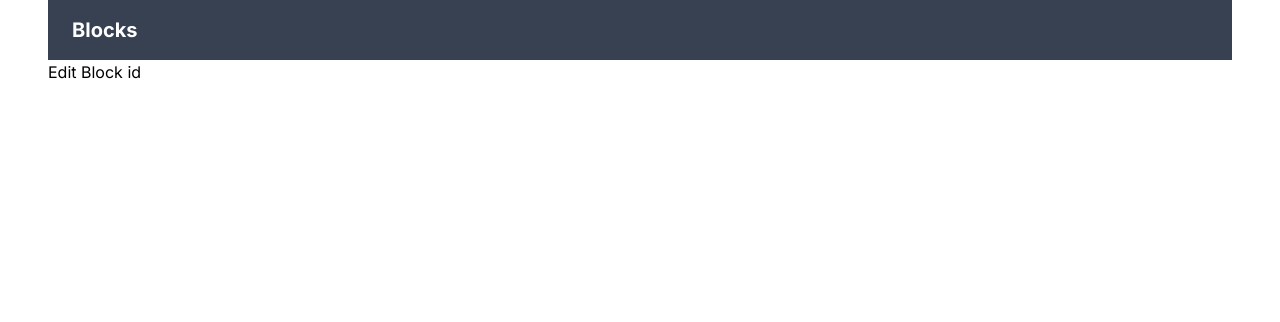
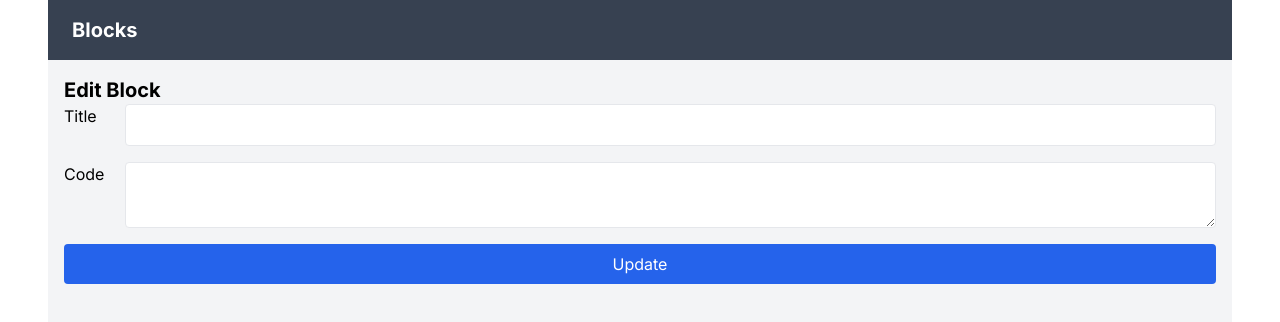
Before and after one commit to bella77-69/blocks-app, a Next.js app: page /blocks/1/edit in a window 1280 px wide. Shown: the top 322 px of the page. Built offline with nearby package versions, Linux system fonts and the light colour scheme.

Commit message:
Edit block page, functionality working, updates db, working on styling pages

```diff
--- a/src/app/blocks/[id]/edit/page.tsx
+++ b/src/app/blocks/[id]/edit/page.tsx
@@ -1,11 +1,56 @@
-import React from 'react';
+import React from "react";
+import { db } from "@/db";
+import { redirect } from "next/navigation";
 
-function edit() {
-    return (
-        <div>
-              <h1>Edit Block id</h1>
-        </div>
-    );
+interface BlockParams {
+  params: {
+    id: string;
+  };
 }
 
-export default edit;
+export default async function Edit({ params }: BlockParams) {
+  const id = params.id;
+  console.log(id);
+  async function updateBlock(formData: FormData) {
+    "use server";
+    const title = formData.get("title") as string;
+    const code = formData.get("code") as string;
+
+    await db.block.update({ where: { id: Number(params.id) }, data: { title, code } });
+    redirect("/");
+  }
+
+
+  return (
+    <form action={updateBlock} className="bg-gray-100 min-h-screen p-4">
+      <h1 className="font-bold text-xl">Edit Block</h1>
+      <div className="flex flex-col gap-4">
+        <div className="flex gap-4">
+          <label className="w-12" htmlFor="title">
+            Title
+          </label>
+          <input
+            name="title"
+            id="title"
+
+            className="border rounded p-2 w-full"
+          />
+        </div>
+        <div className="flex gap-4">
+          <label className="w-12" htmlFor="code">
+            Code
+          </label>
+          <textarea
+            name="code"
+            className="border rounded p-2 w-full"
+            id="code"
+
+          />
+        </div>
+        <button type='submit' className="rounded p-2 bg-blue-600 text-white hover:bg-blue-400">
+          Update
+        </button>
+      </div>
+    </form>
+  );
+}
--- a/src/app/blocks/new/page.tsx
+++ b/src/app/blocks/new/page.tsx
@@ -1,9 +1,6 @@
 import React from "react";
 import { db } from "@/db";
 import { redirect } from "next/navigation";
-//step 4: create a server action. it is a function that will be called when the form is submitted
-//step 5: in the server action we want to validate the input and create a new block in the database using prisma
-//step 6: redirect the user back to the home page.
 
 function page() {
   async function createBlock(formData: FormData) {
```
Also changed, not shown: src/app/blocks/[id]/page.tsx (+1 -7 lines), 1 other file (tests, documents, lock files or other folders).
